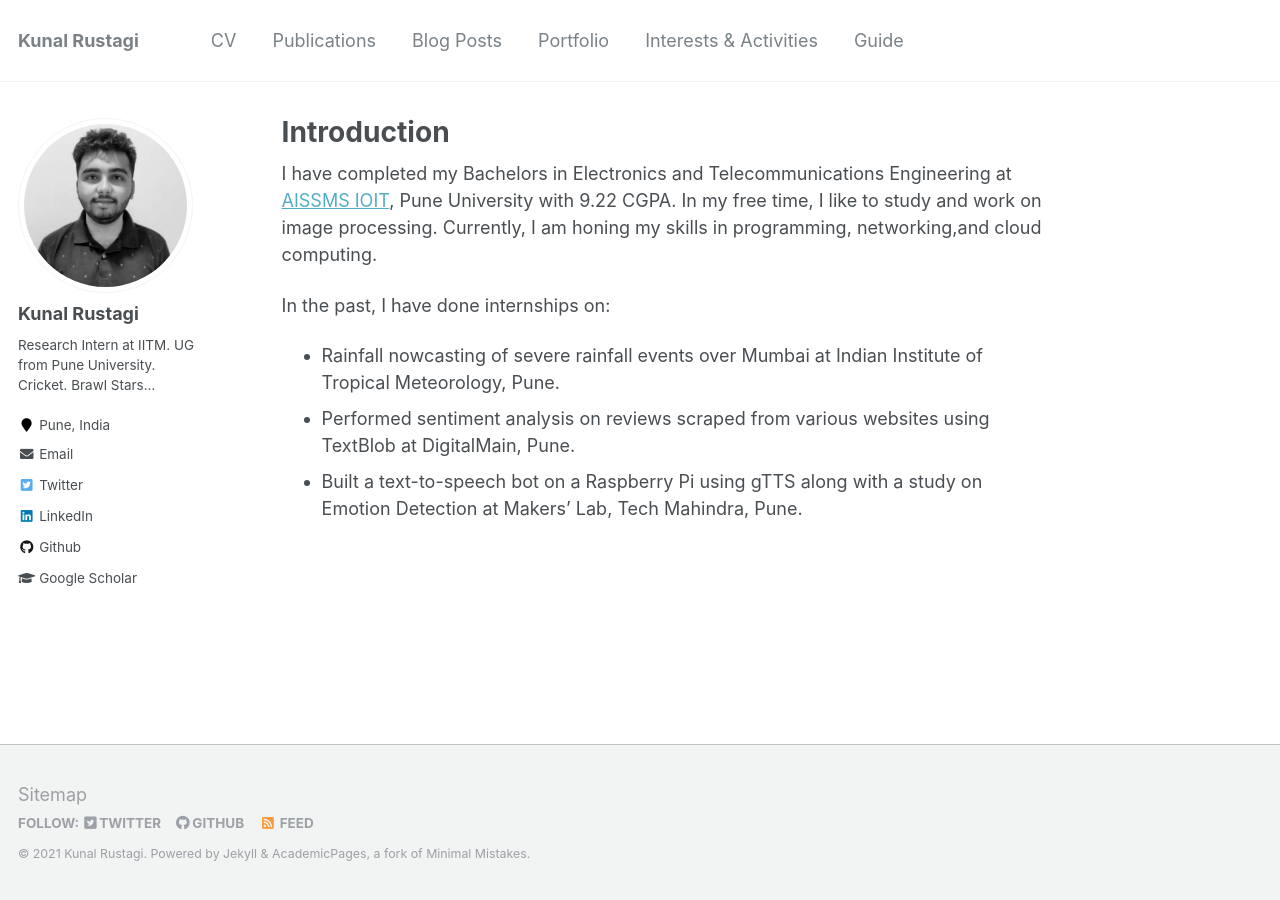
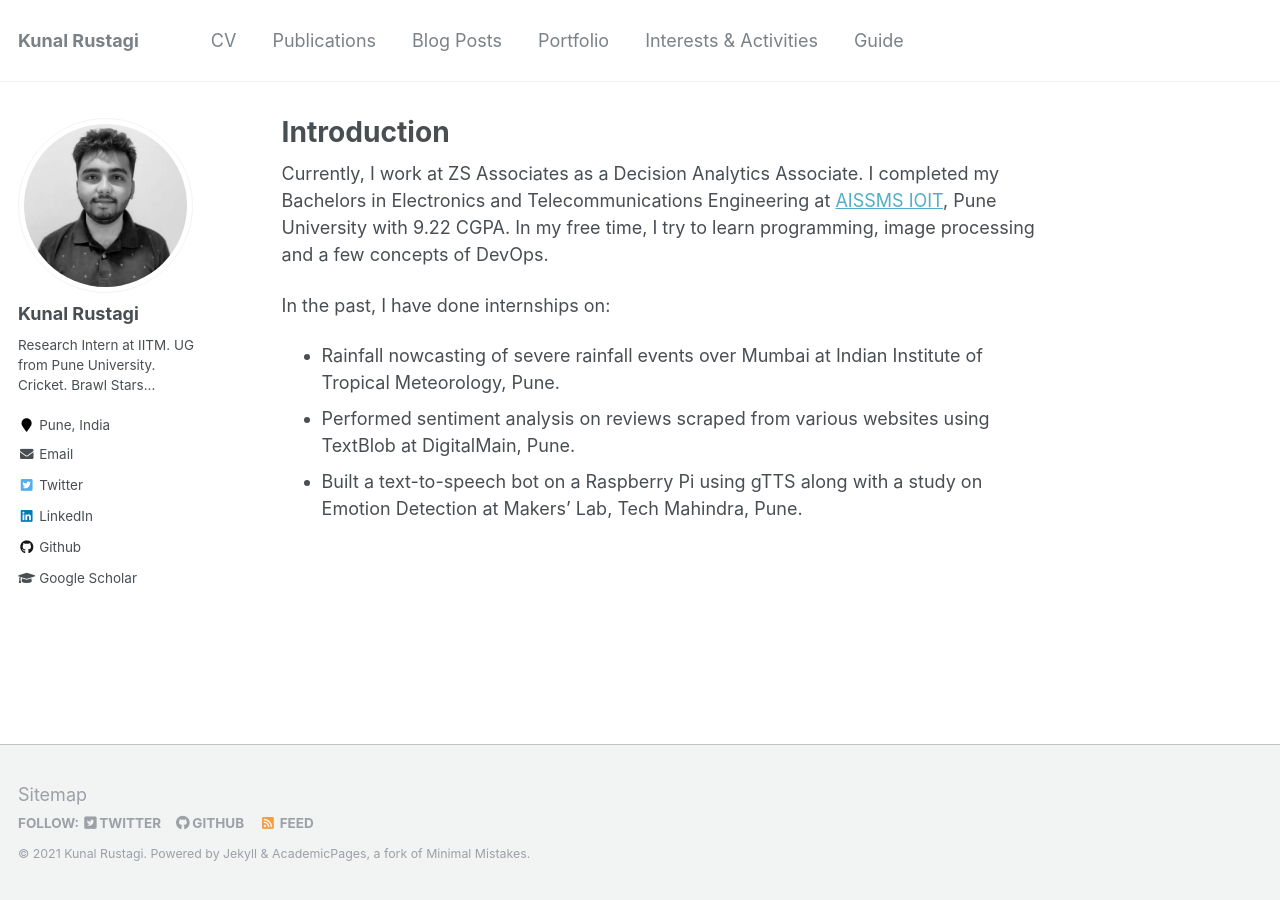
Before and after one commit to kunalrustagi08/kunalrustagi08.github.io, a Jekyll site: the page built from _pages/about.md, in a window 1280 px wide. Built offline with Jekyll 4.4.1, drawn with Linux system fonts in a browser that asks for light colours.

Commit message:
updated intro

```diff
--- a/_pages/about.md
+++ b/_pages/about.md
@@ -8,7 +8,7 @@
   - /about.html
 ---
 
-I have completed my Bachelors in Electronics and Telecommunications Engineering at [AISSMS IOIT](https://aissmsioit.org/), Pune University with 9.22 CGPA. In my free time, I like to study and work on image processing. Currently, I am honing my skills in programming, networking,and cloud computing.
+Currently, I work at ZS Associates as a Decision Analytics Associate. I completed my Bachelors in Electronics and Telecommunications Engineering at [AISSMS IOIT](https://aissmsioit.org/), Pune University with 9.22 CGPA. In my free time, I try to learn programming, image processing and a few concepts of DevOps.
 
 In the past, I have done internships on:
 * Rainfall nowcasting of severe rainfall events over Mumbai at Indian Institute of Tropical Meteorology, Pune.
```
